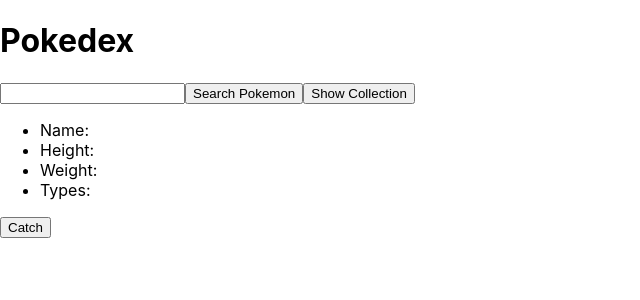
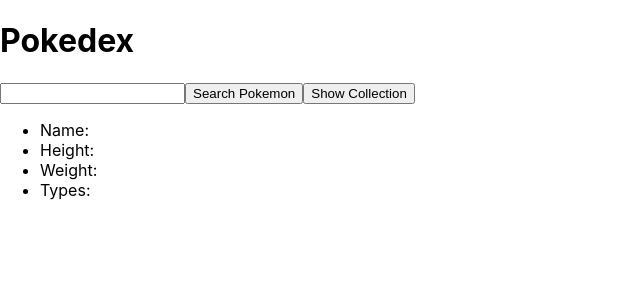
Before and after one commit to Yairderry/pokedex, a React (Create React App) app in the folder client/: page / in a window 1280 px wide. Shown: the top 300 px of the page, without its empty margins (0-640 px from the left). Built offline with nearby package versions, Linux system fonts and the light colour scheme.

Commit message:
Fixed bug in search button

```diff
--- a/client/src/App.js
+++ b/client/src/App.js
@@ -118,6 +118,8 @@
 
   function searchPokemon() {
     const name = state.input.toLowerCase();
+    if (name === "") return;
+
     axios
       .get(`/api/pokemon/${name}`)
       .then((data) => {
--- a/client/src/components/Display.js
+++ b/client/src/components/Display.js
@@ -35,7 +35,7 @@
             (e.currentTarget.src = this.props.pokemon.img.front_default)
           }
         />
-        {this.props.pokemon.caught ? (
+        {!this.props.pokemon.name ? null : this.props.pokemon.caught ? (
           <button onClick={this.props.toggleCatchRelease}>Release</button>
         ) : (
           <button onClick={this.props.toggleCatchRelease}>Catch</button>
--- a/client/src/components/SearchArea.js
+++ b/client/src/components/SearchArea.js
@@ -4,7 +4,7 @@
   render() {
     return (
       <div>
-        <input onChange={this.props.search} value={this.props.value} />
+        <input onChange={this.props.search} value={this.props.value} required />
         <button onClick={(e) => this.props.searchPokemon(e)}>
           Search Pokemon
         </button>
```
